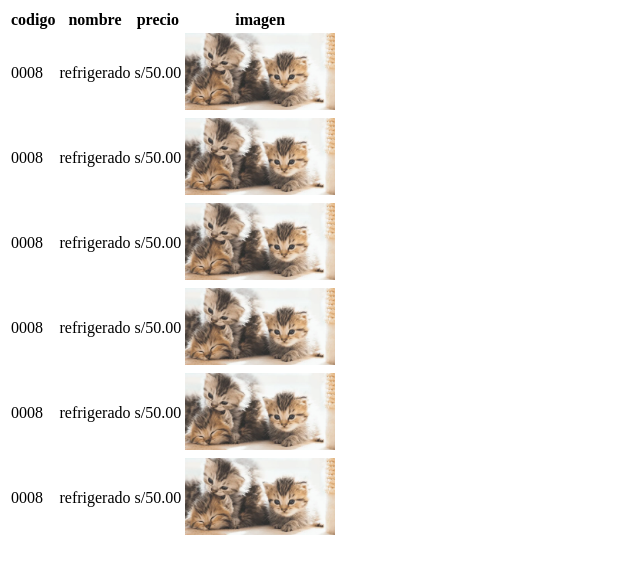
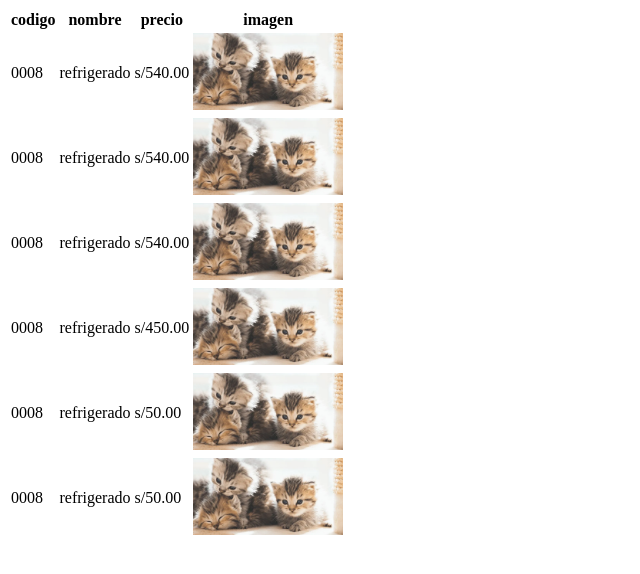
Before and after one commit to alcoceroftoday/laboratorio3, a plain HTML site: page index.html in a window 1280 px wide. Shown: the whole page, without its empty margins (0-640 px from the left). Drawn offline with Linux system fonts and the light colour scheme.

Commit message:
actulice los precios del catalogo

```diff
--- a/index.html
+++ b/index.html
@@ -18,25 +18,25 @@
 		<tr>
 			<td>0008</td>
 			<td>refrigerado</td>
-			<td>s/50.00</td>
+			<td>s/540.00</td>
 			<td><img src="./imagenes/nuevos-gatitos.webp" alt="" width="150px"></td>
 		</tr>
 		<tr>
 			<td>0008</td>
 			<td>refrigerado</td>
-			<td>s/50.00</td>
+			<td>s/540.00</td>
 			<td><img src="./imagenes/nuevos-gatitos.webp" alt="" width="150px"></td>
 		</tr>
 		<tr>
 			<td>0008</td>
 			<td>refrigerado</td>
-			<td>s/50.00</td>
+			<td>s/540.00</td>
 			<td><img src="./imagenes/nuevos-gatitos.webp" alt="" width="150px"></td>
 		</tr>
 		<tr>
 			<td>0008</td>
 			<td>refrigerado</td>
-			<td>s/50.00</td>
+			<td>s/450.00</td>
 			<td><img src="./imagenes/nuevos-gatitos.webp" alt="" width="150px"></td>
 		</tr>
 		<tr>
```
